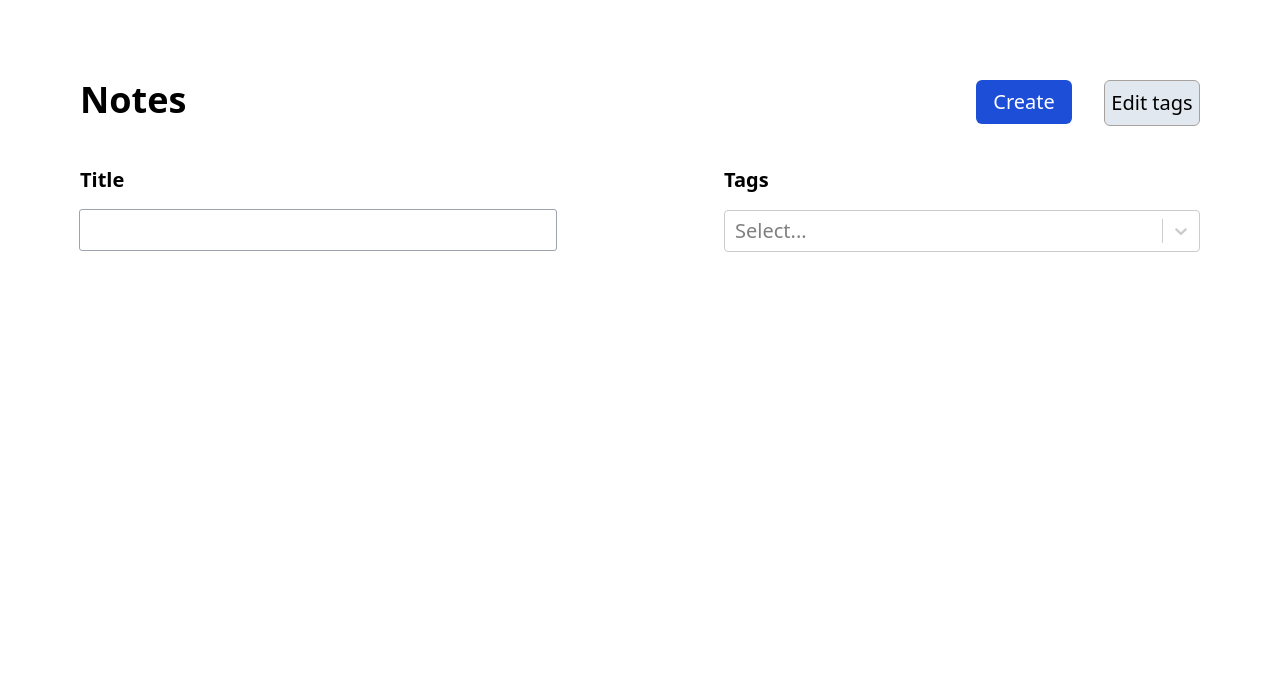
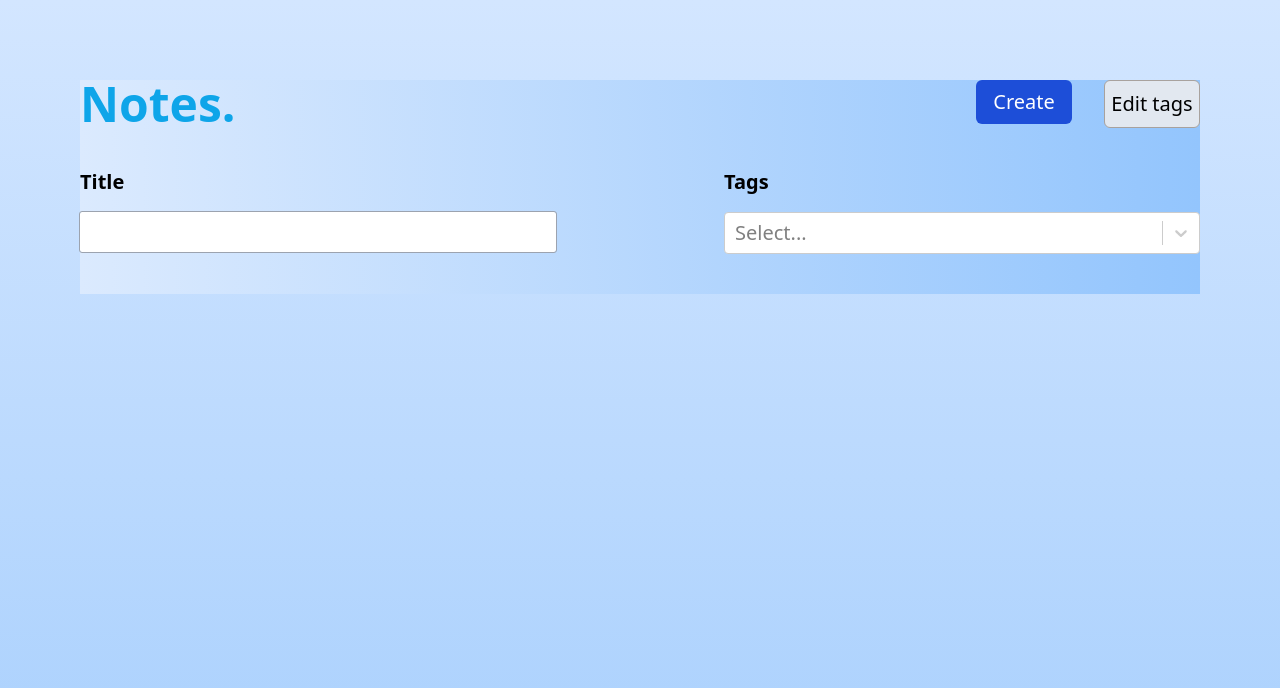
Before and after one commit to yopyx/ImpNote, a React (Vite) app: page / in a window 1280 px wide. Shown: the top 688 px of the page. Built offline with nearby package versions, Linux system fonts and the light colour scheme.

Commit message:
Color styling of app ui design

```diff
--- a/src/App.tsx
+++ b/src/App.tsx
@@ -129,7 +129,7 @@ function App() {
     },
   ]);
   return (
-    <div className="m-20 text-xl">
+    <div className="m-20 text-xl bg-gradient-to-r from-blue-100 to-blue-300">
       <RouterProvider router={router} />
     </div>
   );
--- a/src/components/EditNote.tsx
+++ b/src/components/EditNote.tsx
@@ -11,7 +11,7 @@ const EditNote = ({ onSubmit, addTag, availableTags }: EditNoteProps) => {
 
   return (
     <div className="flex flex-col gap-y-10">
-      <h1 className="text-4xl font-semibold">New Note</h1>
+      <h1 className="text-4xl font-semibold text-sky-500">New Note</h1>
       <NoteForm
         onSubmit={(data) => onSubmit(note.id, data)}
         addTag={addTag}
--- a/src/components/EditTagsModal.tsx
+++ b/src/components/EditTagsModal.tsx
@@ -19,18 +19,18 @@ const EditTagsModal = ({
   const updatedTags: TagsObj = {};
   return (
     <div className="-m-20 absolute flex justify-center bg-black bg-opacity-45 w-screen h-screen">
-      <div className="flex flex-col w-[700px] p-10 h-max rounded-lg bg-white my-auto gap-y-4">
+      <div className="flex flex-col w-[700px] p-10 h-max rounded-lg bg-gradient-to-r from-gray-200 to-violet-300 my-auto gap-y-4">
         <h1 className="text-2xl">-Editing Tags-</h1>
         <ul className="flex flex-col gap-y-4">
           {availableTags.map((t) => (
             <li
               key={t.id}
-              className="flex font-semibold border-2 p-1 justify-between"
+              className="flex font-semibold border-2 p-1 justify-between bg-violet-200 shadow-md"
             >
               <input
                 type="text"
                 defaultValue={t.label}
-                className="outline-none"
+                className="outline-none bg-violet-200"
                 onChange={(e) => (updatedTags[t.id] = e.target.value)}
                 required
               />
--- a/src/components/NewNote.tsx
+++ b/src/components/NewNote.tsx
@@ -8,7 +8,7 @@ type NewNoteProps = {
 const NewNote = ({ onSubmit, addTag, availableTags }: NewNoteProps) => {
   return (
     <div className="flex flex-col gap-y-10">
-      <h1 className="text-4xl font-semibold">New Note</h1>
+      <h1 className="text-4xl font-semibold text-sky-500">New Note</h1>
       <NoteForm
         onSubmit={onSubmit}
         addTag={addTag}
--- a/src/components/Note.tsx
+++ b/src/components/Note.tsx
@@ -47,7 +47,7 @@ const Note = ({ onDelete }: NoteProps) => {
           </Link>
         </div>
       </div>
-      <ReactMarkdown>{note.markdown}</ReactMarkdown>
+      <ReactMarkdown className="p-8">{note.markdown}</ReactMarkdown>
     </div>
   );
 };
--- a/src/components/NotesList.tsx
+++ b/src/components/NotesList.tsx
@@ -39,7 +39,7 @@ const NotesList = ({
   return (
     <div className="flex flex-col gap-y-10">
       <div className="flex justify-between">
-        <h1 className="text-4xl font-semibold">Notes</h1>
+        <h1 className="text-5xl font-semibold text-sky-500"> Notes.</h1>
         <div className="flex justify-end gap-x-8">
           <Link to={"/new"}>
             <button
--- a/src/index.css
+++ b/src/index.css
@@ -1,6 +1,12 @@
 @tailwind base;
 @tailwind components;
 @tailwind utilities;
+
+body {
+  margin: 0;
+  height: 100vh;
+  background: linear-gradient(#d3e6ff, #a5cefd);
+}
 
 /* :root {
   font-family: Inter, system-ui, Avenir, Helvetica, Arial, sans-serif;
```
